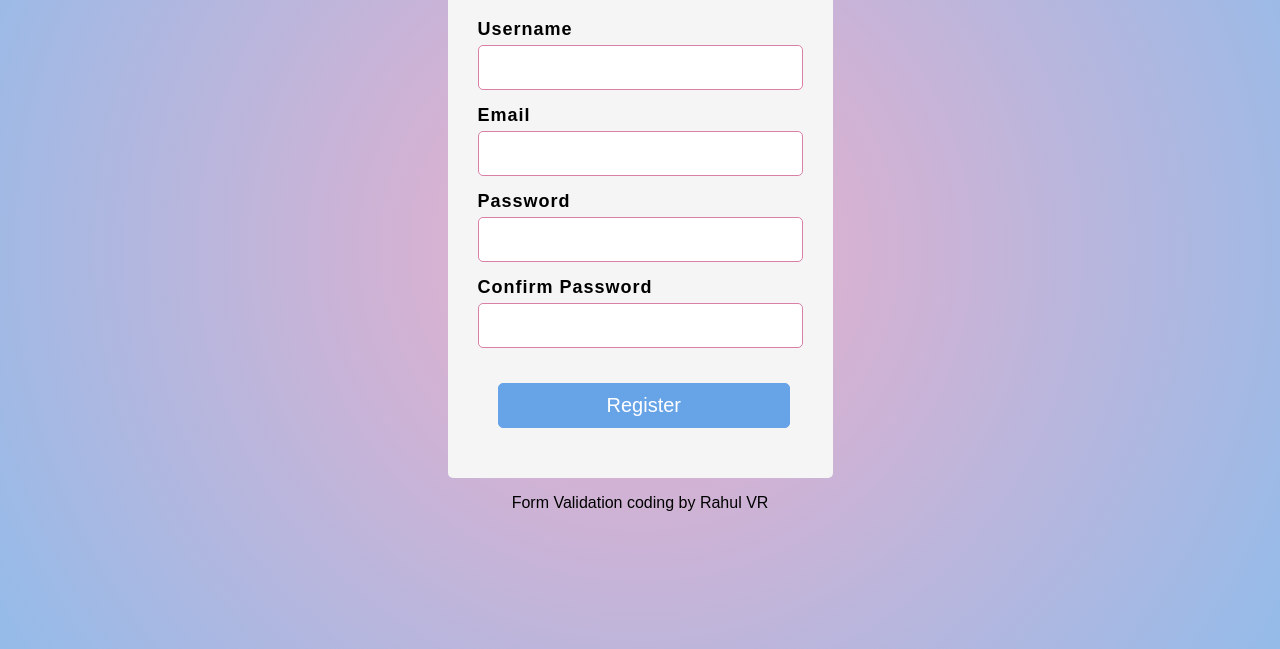
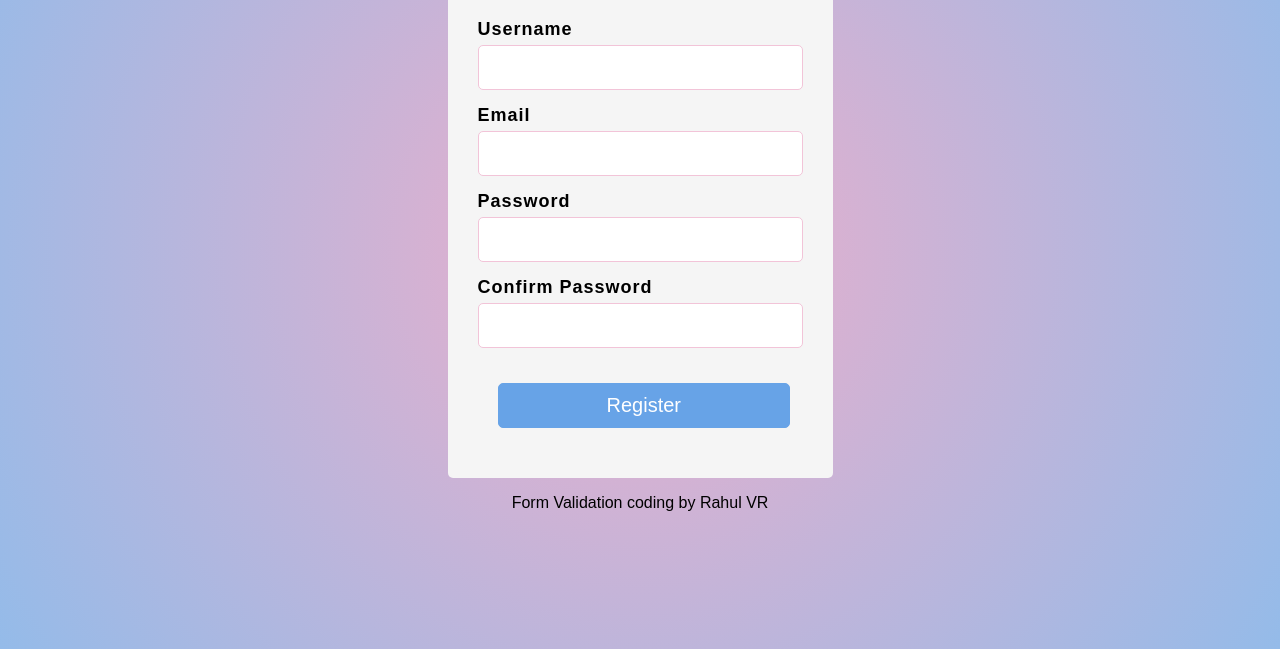
Before and after one commit to rahulvr29/Form-Validation, a plain HTML site: page index.html in a window 1280 px wide. Shown: the part 151-800 px from the top of the page. Drawn offline with Linux system fonts and the light colour scheme.

Commit message:
color correction

```diff
--- a/style.css
+++ b/style.css
@@ -42,7 +42,7 @@ label{
   font-size: 20px;
   margin-top: 5px;
   padding: 10px;
-  border: 1px solid rgb(218, 128, 167);
+  border: 1px solid rgb(242, 196, 216);
 }
 .input-group input:focus{
   outline: 0;
```
